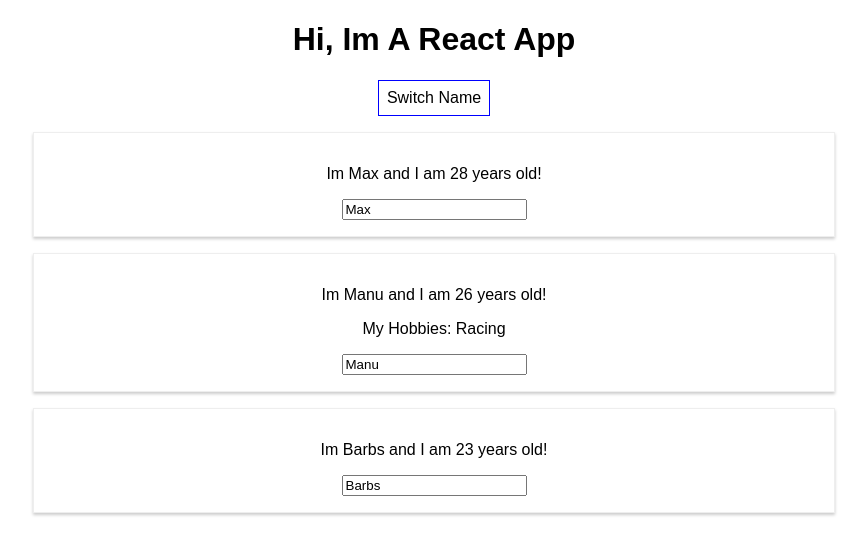
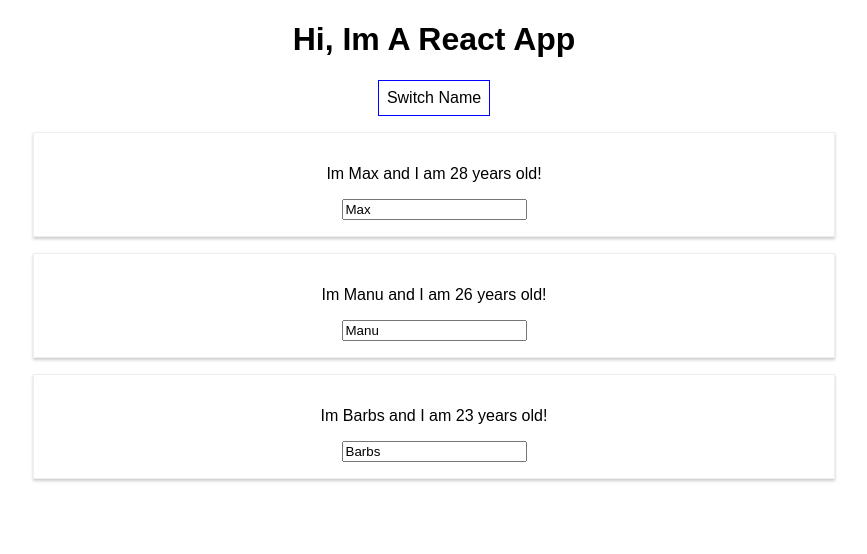
Before and after one commit to barbaraolivieri/react-complete-guide, a React (Create React App) app: page / in a window 1280 px wide. Both pictures are taken after a click on the button "Switch Name". Shown: the top 554 px of the page, without its empty margins (206-1073 px from the left). Built offline with nearby package versions, Linux system fonts and the light colour scheme.

Commit message:
Delete e lists

```diff
--- a/src/App.js
+++ b/src/App.js
@@ -15,16 +15,11 @@
 		showPersons: false
 	}
 
-	switchNameHandler = (newName) => {
-		// this.state.person[0].name = "Maximilian";
-		this.setState({
-			persons: [
-		{ name: newName, age: 28},
-		{ name: 'Manu', age: 26},
-		{ name: 'Barbs', age: 25}
-			]
-
-		});
+	deletePersonHandler = (personIndex) => {
+		// const persons = this.state.persons.slice();
+		const persons = [...this.state.persons];
+		persons.splice(personIndex, 1);
+		this.setState({persons: persons});
 	}
 
 	nameChangedHandler = (event) => {
@@ -60,17 +55,13 @@
   	if(this.state.showPersons) {
   		persons = (
   			<div>
-			      <Person
-			      name={this.state.persons[0].name}
-			       age={this.state.persons[0].age} />
-			      <Person
-			       name={this.state.persons[1].name}
-			        age={this.state.persons[1].age}
-			        click={this.switchNameHandler.bind(this, '2')}
-			        changed={this.nameChangedHandler}> My Hobbies: Racing</Person>
-			      <Person
-			      name={this.state.persons[2].name}
-			      age={this.state.persons[2].age} />
+  				{this.state.persons.map((person,index) => {
+  					return <Person
+  					click={ () => this.deletePersonHandler(index)}
+  					name={person.name}
+  					age={person.age}
+  					/>
+  				})}
 		      </div>
   		);
 
```
